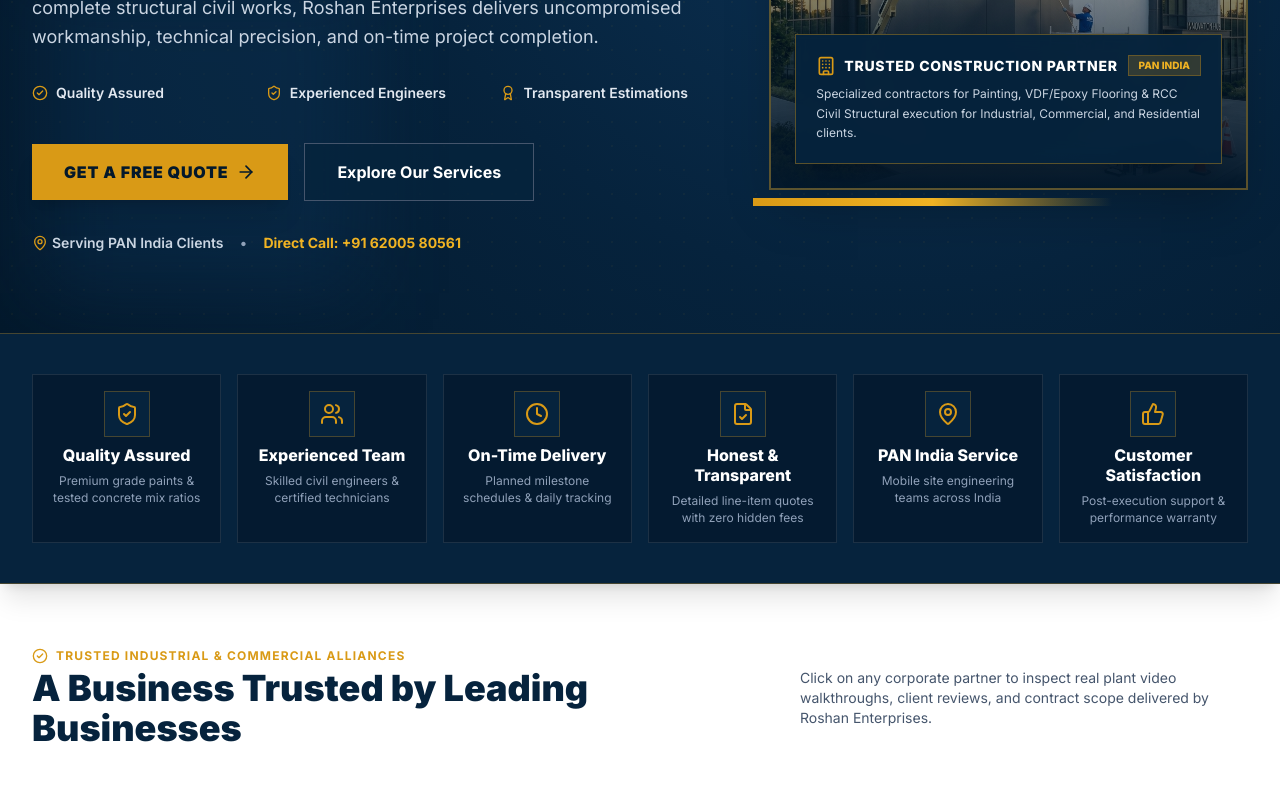
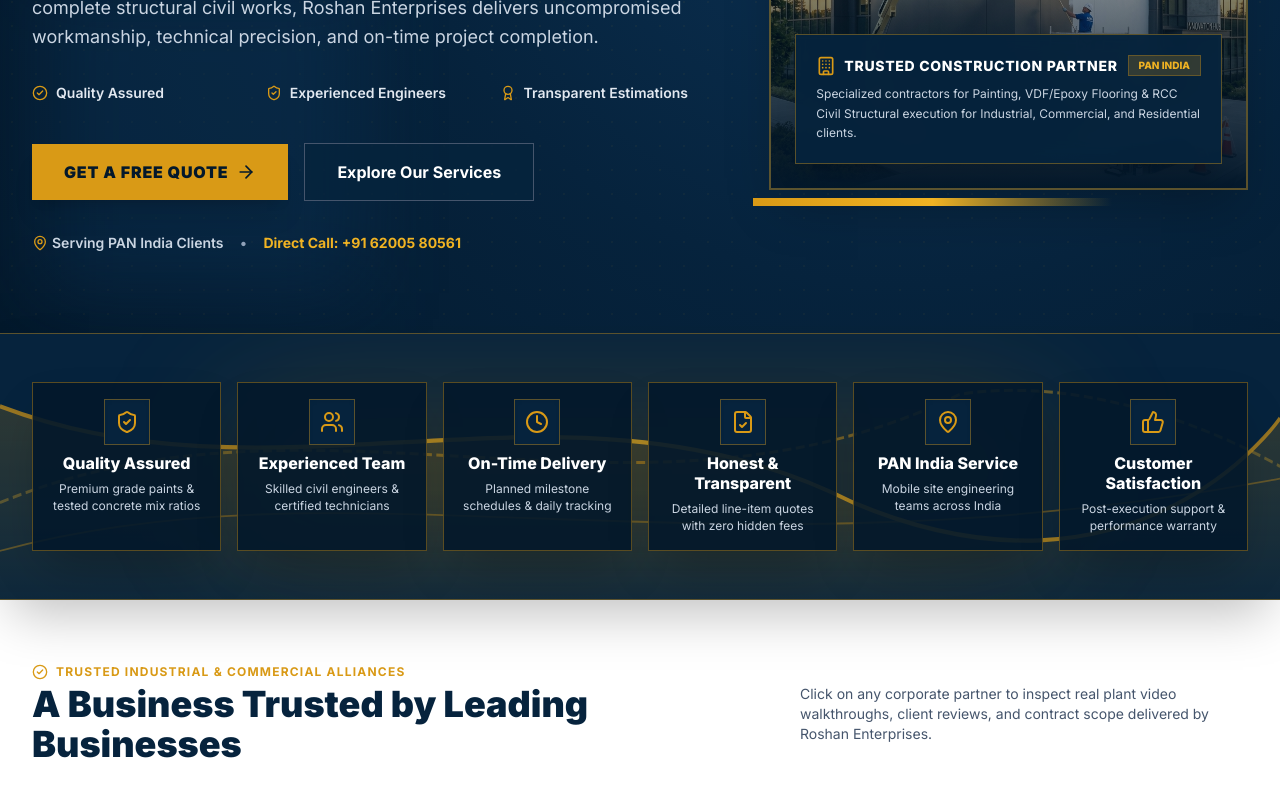
Before and after one commit to ivpankaj/roshan, a Next.js app: page / in a window 1280 px wide. Shown: the part 466-1252 px from the top of the page. Built offline with nearby package versions, Linux system fonts and the light colour scheme.

Commit message:
Add golden wavy curved lines background behind trust cards

```diff
--- a/src/components/TrustStrip.tsx
+++ b/src/components/TrustStrip.tsx
@@ -36,23 +36,90 @@
   ];
 
   return (
-    <section className="bg-navy-primary py-10 border-y border-gold-primary/30 relative z-20 shadow-xl">
-      <div className="max-w-7xl mx-auto px-4 sm:px-8">
+    <section className="bg-navy-primary py-12 border-y border-gold-primary/40 relative z-20 shadow-2xl overflow-hidden">
+      {/* Golden Wavy Curved Lines Background */}
+      <div className="absolute inset-0 pointer-events-none overflow-hidden z-0">
+        <svg
+          className="absolute inset-0 w-full h-full object-cover opacity-75"
+          preserveAspectRatio="none"
+          viewBox="0 0 1440 220"
+          fill="none"
+          xmlns="http://www.w3.org/2000/svg"
+        >
+          <defs>
+            <linearGradient id="gold-wave-primary" x1="0%" y1="0%" x2="100%" y2="0%">
+              <stop offset="0%" stopColor="#D99A16" stopOpacity="0.9" />
+              <stop offset="50%" stopColor="#F0B323" stopOpacity="1" />
+              <stop offset="100%" stopColor="#D99A16" stopOpacity="0.9" />
+            </linearGradient>
+            <linearGradient id="gold-wave-fill" x1="0%" y1="0%" x2="0%" y2="100%">
+              <stop offset="0%" stopColor="#D99A16" stopOpacity="0.25" />
+              <stop offset="100%" stopColor="#F0B323" stopOpacity="0.05" />
+            </linearGradient>
+            <linearGradient id="gold-wave-subtle" x1="0%" y1="0%" x2="100%" y2="0%">
+              <stop offset="0%" stopColor="#F0B323" stopOpacity="0.4" />
+              <stop offset="50%" stopColor="#D99A16" stopOpacity="0.7" />
+              <stop offset="100%" stopColor="#F0B323" stopOpacity="0.4" />
+            </linearGradient>
+          </defs>
+
+          {/* Golden Wave Filled Area */}
+          <path
+            d="M0,60 C320,150 640,20 960,140 C1280,240 1440,70 1440,70 L1440,220 L0,220 Z"
+            fill="url(#gold-wave-fill)"
+          />
+
+          {/* Thick Primary Golden Wave Line */}
+          <path
+            d="M0,60 C320,150 640,20 960,140 C1280,240 1440,70 1440,70"
+            stroke="url(#gold-wave-primary)"
+            strokeWidth="3.5"
+            fill="none"
+          />
+
+          {/* Secondary Intersecting Golden Wave Line */}
+          <path
+            d="M0,140 C360,30 720,180 1080,50 C1260,30 1440,110 1440,110"
+            stroke="url(#gold-wave-subtle)"
+            strokeWidth="2.5"
+            strokeDasharray="10 5"
+            fill="none"
+          />
+
+          {/* Soft Bottom Gold Accent Wave */}
+          <path
+            d="M0,180 C400,100 800,210 1440,120"
+            stroke="#D99A16"
+            strokeWidth="1.5"
+            strokeOpacity="0.5"
+            fill="none"
+          />
+        </svg>
+
+        {/* Ambient Golden Glow Orb */}
+        <div className="absolute top-1/2 left-1/2 -translate-x-1/2 -translate-y-1/2 w-[850px] h-[160px] bg-gold-primary/15 blur-3xl rounded-full"></div>
+      </div>
+
+      {/* Trust Cards Container */}
+      <div className="max-w-7xl mx-auto px-4 sm:px-8 relative z-10">
         <div className="grid grid-cols-2 md:grid-cols-3 lg:grid-cols-6 gap-4">
           {trustItems.map((item, idx) => {
             const Icon = item.icon;
             return (
               <div
                 key={idx}
-                className="group bg-navy-dark/70 hover:bg-navy-dark p-4 rounded-none border border-white/10 hover:border-gold-primary transition-all duration-300 flex flex-col items-center text-center space-y-2"
+                className="group bg-navy-dark/90 hover:bg-navy-dark p-4 rounded-none border border-gold-primary/40 hover:border-gold-bright transition-all duration-300 shadow-2xl flex flex-col items-center text-center space-y-2 relative overflow-hidden"
               >
-                <div className="p-2.5 bg-navy-primary text-gold-bright rounded-none group-hover:scale-110 transition-transform border border-gold-primary/30">
+                {/* Subtle Card Accent Line */}
+                <div className="absolute top-0 left-0 right-0 h-[2px] bg-gradient-to-r from-transparent via-gold-primary to-transparent opacity-0 group-hover:opacity-100 transition-opacity"></div>
+
+                <div className="p-2.5 bg-navy-primary text-gold-bright rounded-none group-hover:scale-110 transition-transform border border-gold-primary/40 shadow-inner">
                   <Icon className="w-6 h-6 text-gold-primary" />
                 </div>
                 <h4 className="font-extrabold text-white text-sm sm:text-base leading-tight">
                   {item.title}
                 </h4>
-                <p className="text-slate-400 text-xs leading-snug">
+                <p className="text-slate-300 text-xs leading-snug">
                   {item.desc}
                 </p>
               </div>
```
